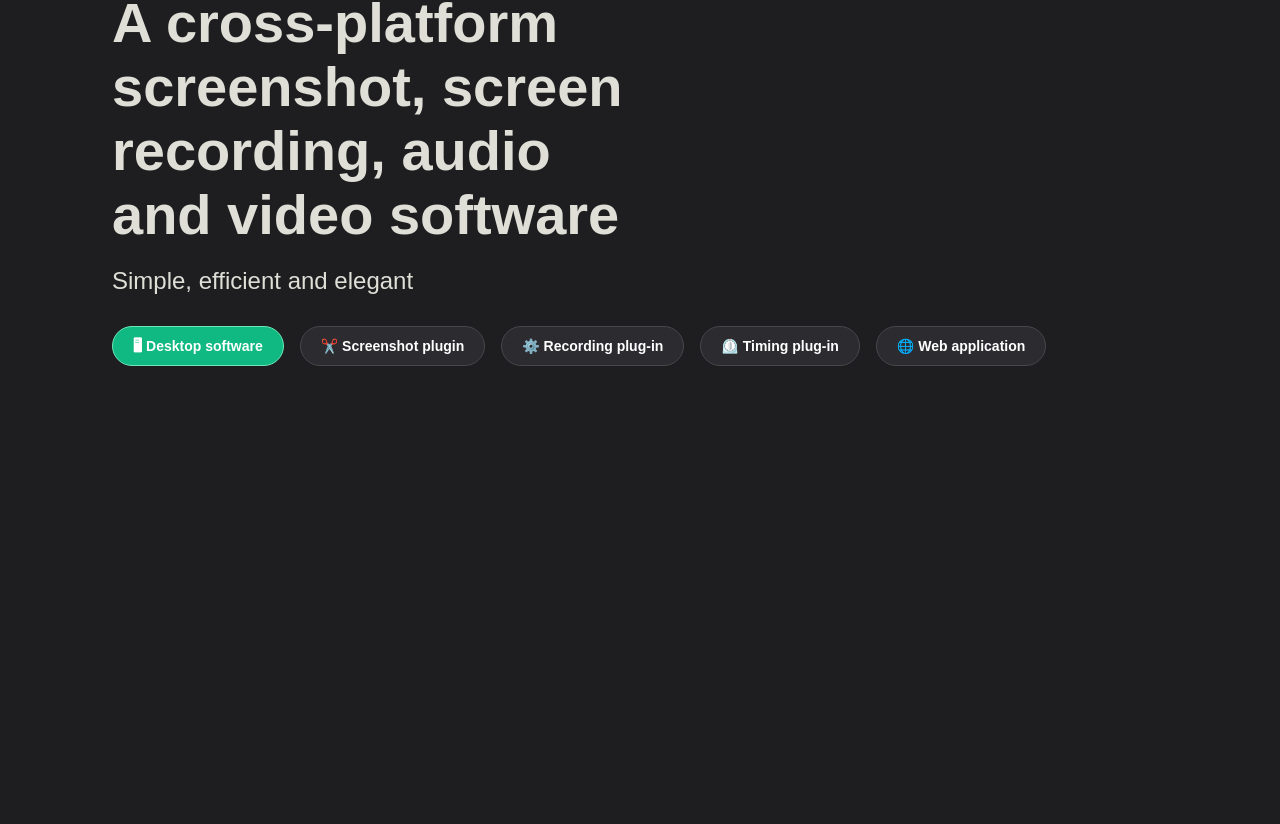
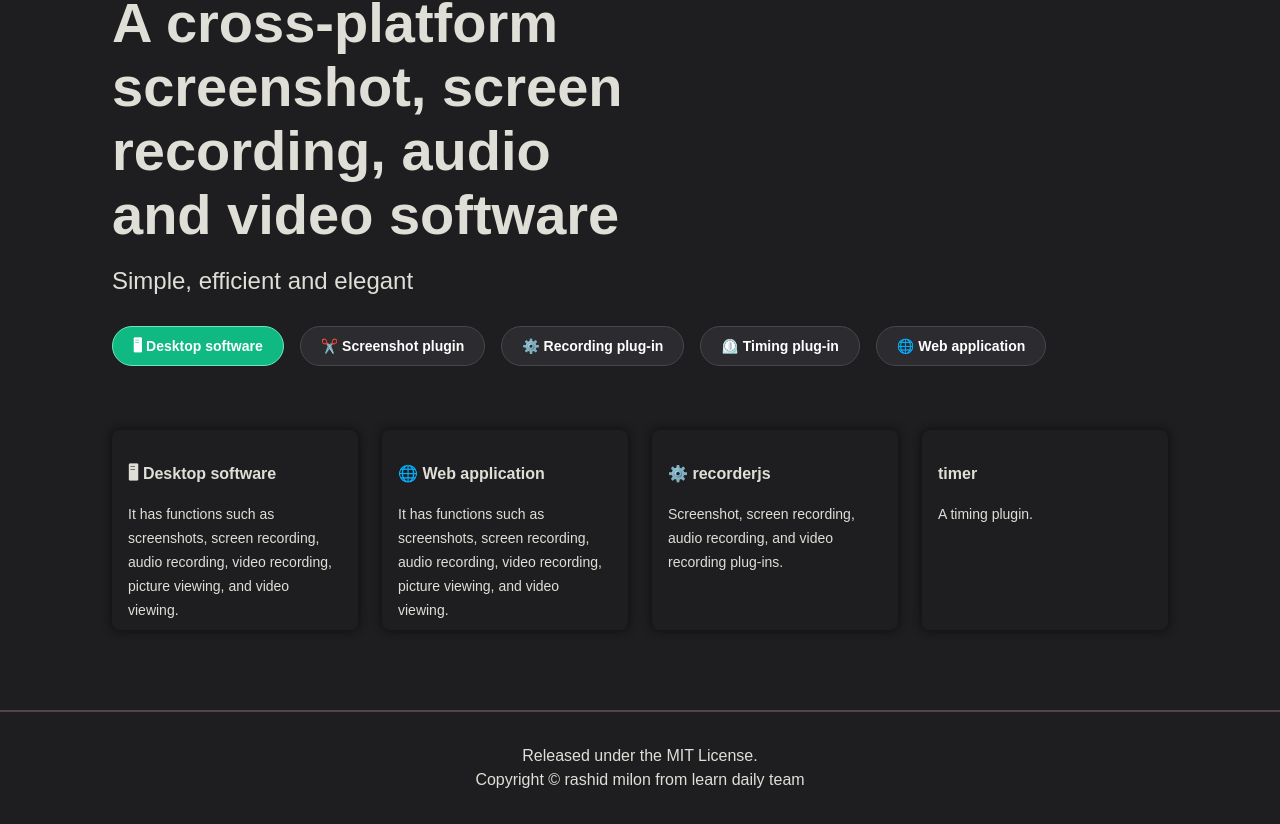
Before and after one commit to rashidmilon/sass-blog, a website: page index.html in a window 1280 px wide. Shown: the part 233-1057 px from the top of the page. Before the commit the page ends 800 px from the top, so only its background shows below. Drawn offline with Linux system fonts and the light colour scheme.

Commit message:
updated done

```diff
--- a/index.html
+++ b/index.html
@@ -3,7 +3,7 @@
   <head>
     <meta charset="UTF-8" />
     <meta name="viewport" content="width=device-width, initial-scale=1.0" />
-    <title>sass blog project</title>
+    <title>SASS | Blog-project</title>
     <link rel="stylesheet" href="/css/style.css" />
   </head>
 
@@ -49,6 +49,41 @@
           <button>🌐 Web application</button>
         </div>
       </div>
+
+      <div class="card-container">
+        <div class="card">
+          <h3 class="card-title">🖥︎ Desktop software</h3>
+          <p class="card-text">
+            It has functions such as screenshots, screen recording, audio
+            recording, video recording, picture viewing, and video viewing.
+          </p>
+        </div>
+        <div class="card">
+          <h3 class="card-title">🌐 Web application</h3>
+          <p class="card-text">
+            It has functions such as screenshots, screen recording, audio
+            recording, video recording, picture viewing, and video viewing.
+          </p>
+        </div>
+        <div class="card">
+          <h3 class="card-title">⚙️ recorderjs</h3>
+          <p class="card-text">
+            Screenshot, screen recording, audio recording, and video recording
+            plug-ins.
+          </p>
+        </div>
+        <div class="card">
+          <h3 class="card-title">timer</h3>
+          <p class="card-text">A timing plugin.</p>
+        </div>
+      </div>
     </div>
+
+    <hr />
+
+    <footer>
+      <p>Released under the MIT License.</p>
+      <p>Copyright © rashid milon from learn daily team</p>
+    </footer>
   </body>
 </html>
--- a/scss/main.scss
+++ b/scss/main.scss
@@ -16,17 +16,19 @@ body {
   max-height: 90px;
   position: fixed;
   top: 0;
-  padding: 1rem 2rem;
+  padding: 0.5rem 2rem;
 }
 
 .nav-left {
   display: flex;
   margin-right: auto;
+  align-items: center;
 }
 
 .nav-left img {
   width: 24px;
   height: 24px;
+  display: inherit;
 }
 
 .nav-right {
@@ -99,6 +101,7 @@ ul {
 
 .btn-container {
   display: flex;
+  padding-bottom: 2rem;
 }
 
 .btn button {
@@ -118,4 +121,43 @@ button.active {
   border: 1px solid #6ee7b7;
 }
 
+.card {
+  height: 200px;
+  width: 275px;
+  box-shadow: 0px 0px 10px 0px rgba(8, 7, 7, 0.79);
+  border-radius: 0.5rem;
+}
+
+.card-container {
+  display: flex;
+  gap: 1.5rem;
+  align-content: space-between;
+  padding: 2rem 0 5rem 0;
+}
+
+.card-title {
+  font-size: 16px;
+  font-weight: 600;
+  line-height: 24px;
+  padding: 2rem 1rem 0.5rem 1rem;
+}
+
+.card-text {
+  font-size: 14px;
+  font-weight: 500;
+  line-height: 24px;
+  padding: 0.5rem 1rem 1rem 1rem;
+}
+
+hr {
+  color: #4f4747;
+  border: 0.5px solid #4f4747;
+}
+
+footer {
+  margin: auto;
+  text-align: center;
+  padding: 2rem;
+  line-height: 24px;
+}
 // SASS mixin -  ========================= //
```
Also changed, not shown: css/style.css, 1 other file.
